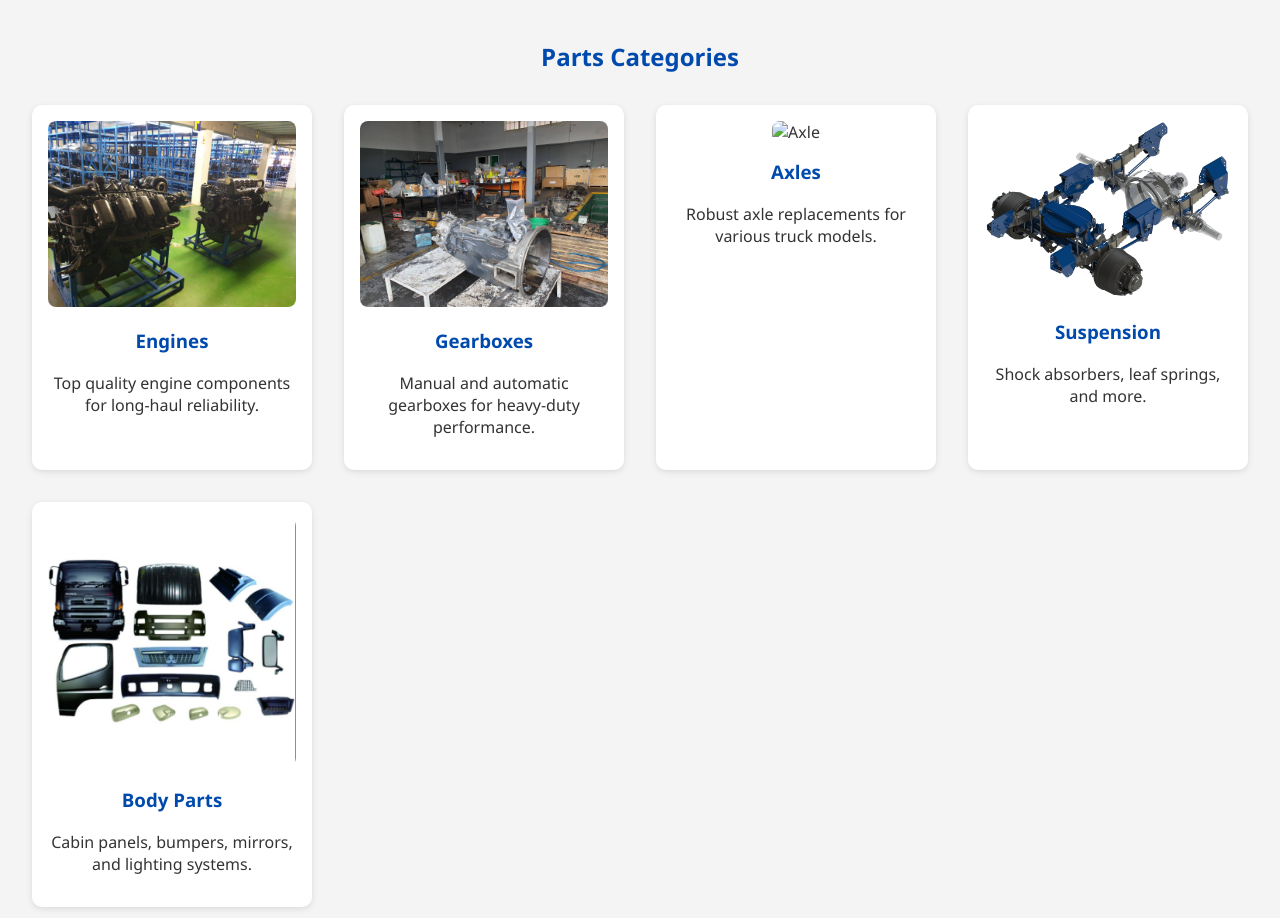
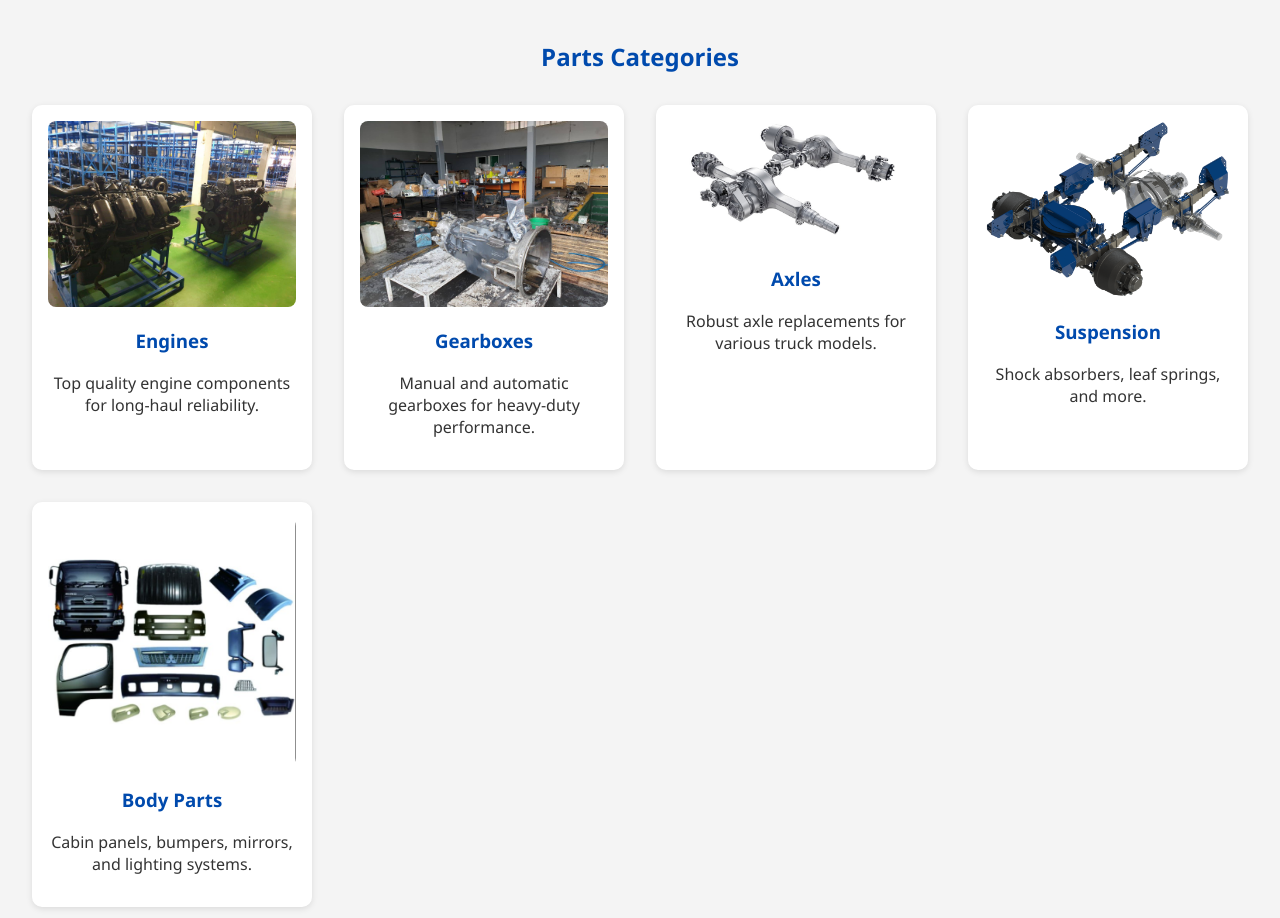
Before and after one commit to dreadlinx/autospares.github.io, a plain HTML site: page index.html in a window 1280 px wide. Shown: the part 840-1758 px from the top of the page. Drawn offline with Linux system fonts and the light colour scheme.

Commit message:
Update index.html

```diff
--- a/index.html
+++ b/index.html
@@ -79,7 +79,7 @@
         <p>Manual and automatic gearboxes for heavy-duty performance.</p>
       </div>
       <div class="card fade-in">
-        <img src="images./axle.jpg" alt="Axle">
+        <img src="images/axle.jpg" alt="Axle">
         <h3>Axles</h3>
         <p>Robust axle replacements for various truck models.</p>
       </div>
```
